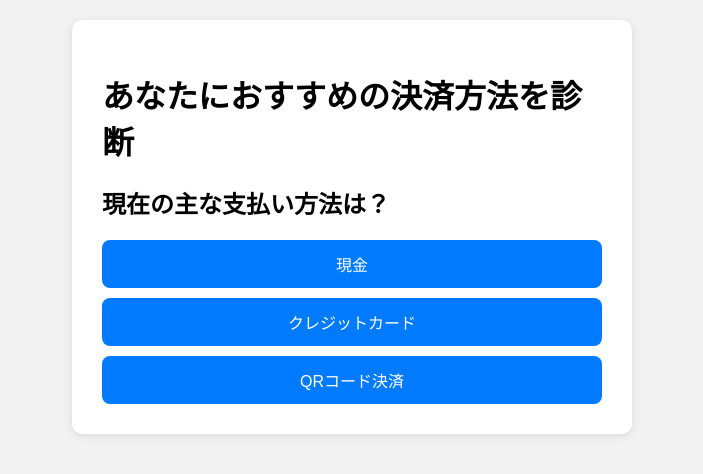
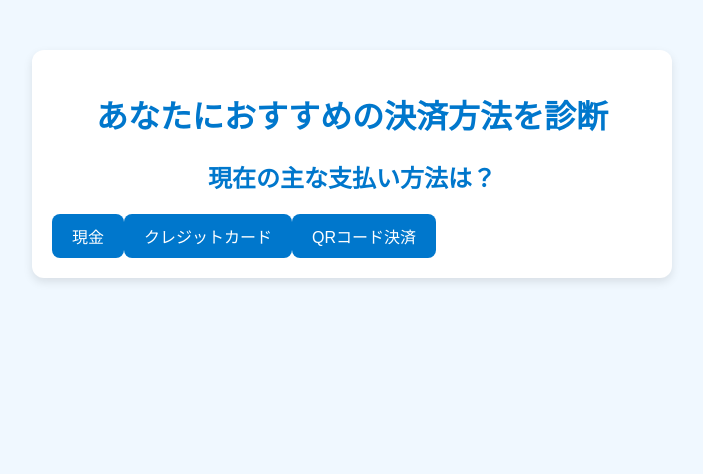
Before and after one commit to choice-pay-app/choice-pay-app.github.io, a plain HTML site: page docs/index.html in a window 1280 px wide. Shown: the whole page, without its empty margins (288-991 px from the left). Drawn offline with Linux system fonts and the light colour scheme.

Commit message:
Update style.css

```diff
--- a/docs/style.css
+++ b/docs/style.css
@@ -1,32 +1,55 @@
 body {
-    font-family: sans-serif;
-    background-color: #f2f2f2;
-    margin: 0;
-    padding: 20px;
+  font-family: 'Segoe UI', Tahoma, Geneva, Verdana, sans-serif;
+  background-color: #f0f8ff;
+  margin: 0;
+  padding: 0;
+  color: #333;
 }
 
 .container {
-    max-width: 500px;
-    margin: 0 auto;
-    background-color: white;
-    padding: 30px;
-    border-radius: 10px;
-    box-shadow: 0 2px 10px rgba(0, 0, 0, 0.1);
+  max-width: 600px;
+  margin: 50px auto;
+  padding: 20px;
+  background-color: white;
+  border-radius: 12px;
+  box-shadow: 0 4px 10px rgba(0, 0, 0, 0.1);
+}
+
+h1, h2 {
+  color: #0077cc;
+  text-align: center;
+}
+
+.question {
+  margin-bottom: 20px;
+  font-size: 1.2em;
+}
+
+.options {
+  display: flex;
+  flex-direction: column;
+  gap: 10px;
 }
 
 button {
-    display: block;
-    width: 100%;
-    padding: 12px;
-    margin-top: 10px;
-    font-size: 16px;
-    border: none;
-    border-radius: 8px;
-    background-color: #007bff;
-    color: white;
-    cursor: pointer;
+  padding: 10px 20px;
+  border: none;
+  background-color: #0077cc;
+  color: white;
+  font-size: 1em;
+  border-radius: 8px;
+  cursor: pointer;
+  transition: background-color 0.3s ease;
 }
 
 button:hover {
-    background-color: #0056b3;
+  background-color: #005fa3;
 }
+
+.result {
+  margin-top: 30px;
+  padding: 15px;
+  background-color: #e0f7ff;
+  border-left: 6px solid #00aaff;
+  border-radius: 8px;
+}
```
